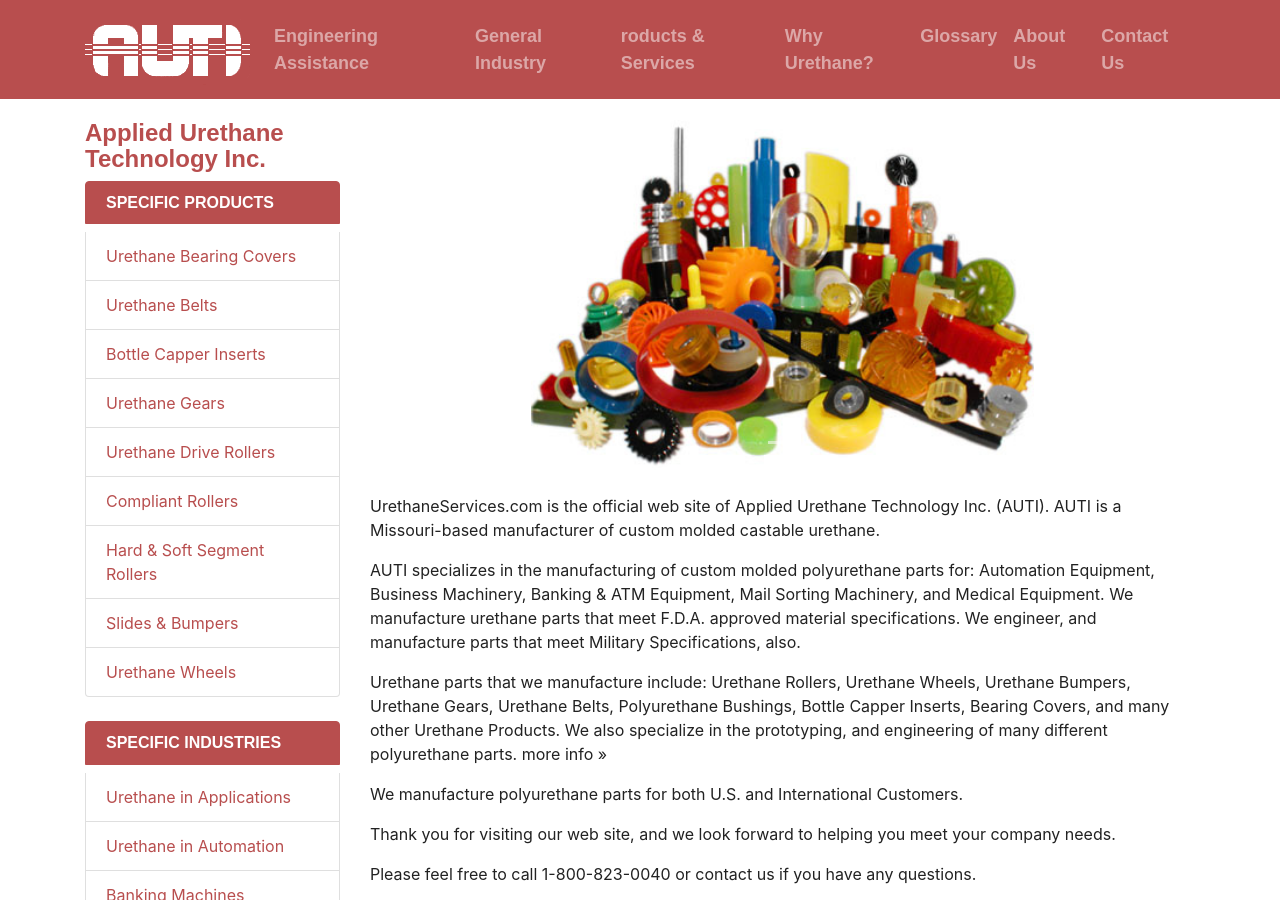
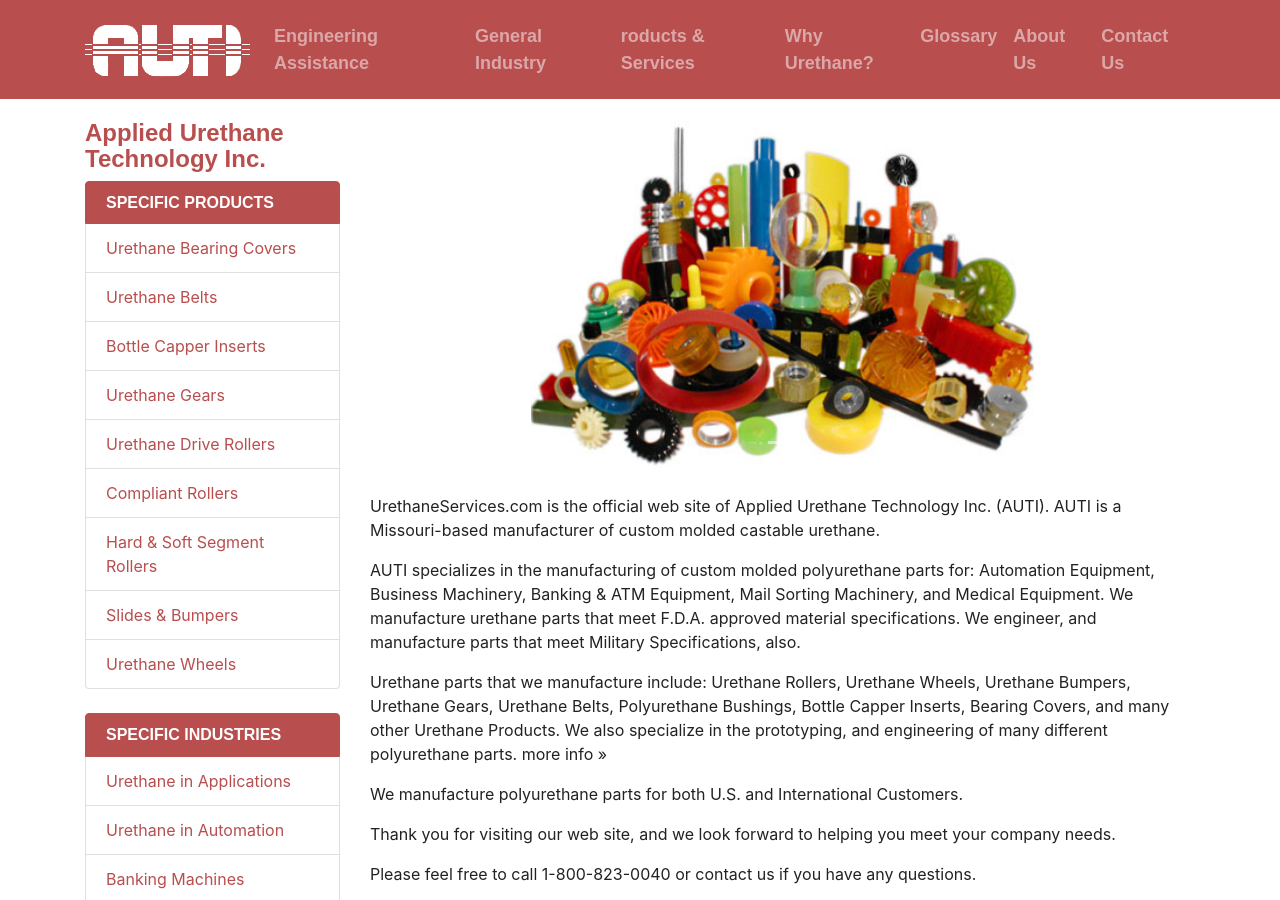
Before and after one commit to zachdyerdesign/appliedurethane, a Jekyll site: the page built from index.md, in a window 1280 px wide and 900 px high. Built offline with Jekyll 4.4.1, drawn with Linux system fonts in a browser that asks for light colours; nearby versions of some CDN libraries; some web fonts are replaced.

Commit message:
sidebar navigation header margins removed

```diff
--- a/_includes/header.html
+++ b/_includes/header.html
@@ -57,19 +57,19 @@
 
         <h1 class="h4 text-primary">{{site.title}}</h1>
         <div class="list-group mb-4">
-          <h6 class="text-uppercase list-group-item active">Specific Products</h6>
+          <h6 class="text-uppercase list-group-item active m-0">Specific Products</h6>
           {% for link in site.products-menu %}
           <a href="{{ link.href }}" class="list-group-item">{{link.name}}</a>
           {% endfor %}
         </div>
         <div class="list-group mb-4">
-          <h6 class="text-uppercase list-group-item active">Specific Industries</h6>
+          <h6 class="text-uppercase list-group-item active m-0">Specific Industries</h6>
           {% for link in site.industries-menu %}
           <a href="{{ link.href }}" class="list-group-item">{{link.name}}</a>
           {% endfor %}
         </div>
         <div class="list-group mb-4">
-          <h6 class="text-uppercase list-group-item active">Purchase Products</h6>
+          <h6 class="text-uppercase list-group-item active m-0">Purchase Products</h6>
           <a href="/store" class="list-group-item">The AUTI Store</a>
         </div>
         {% endif %}
```
